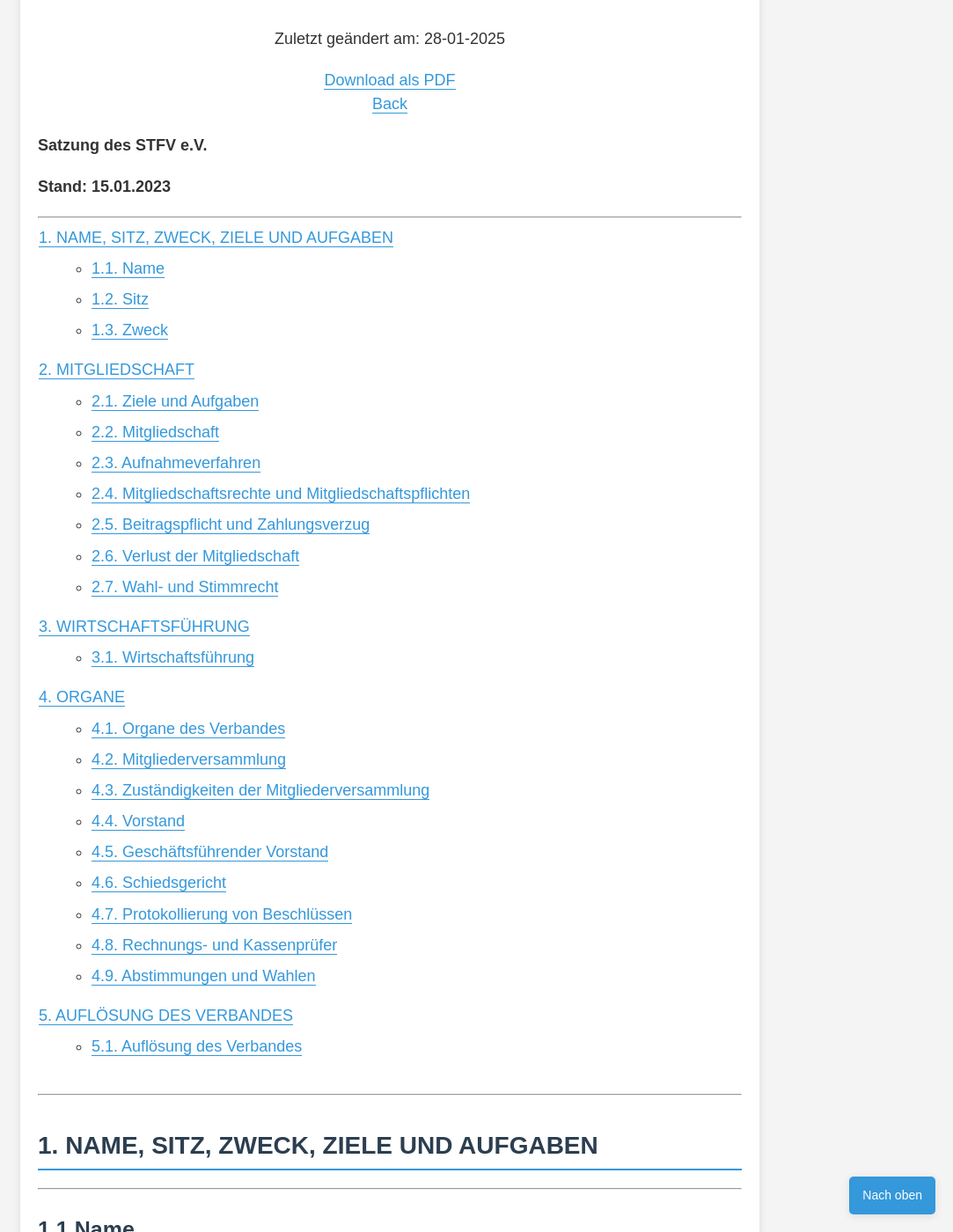
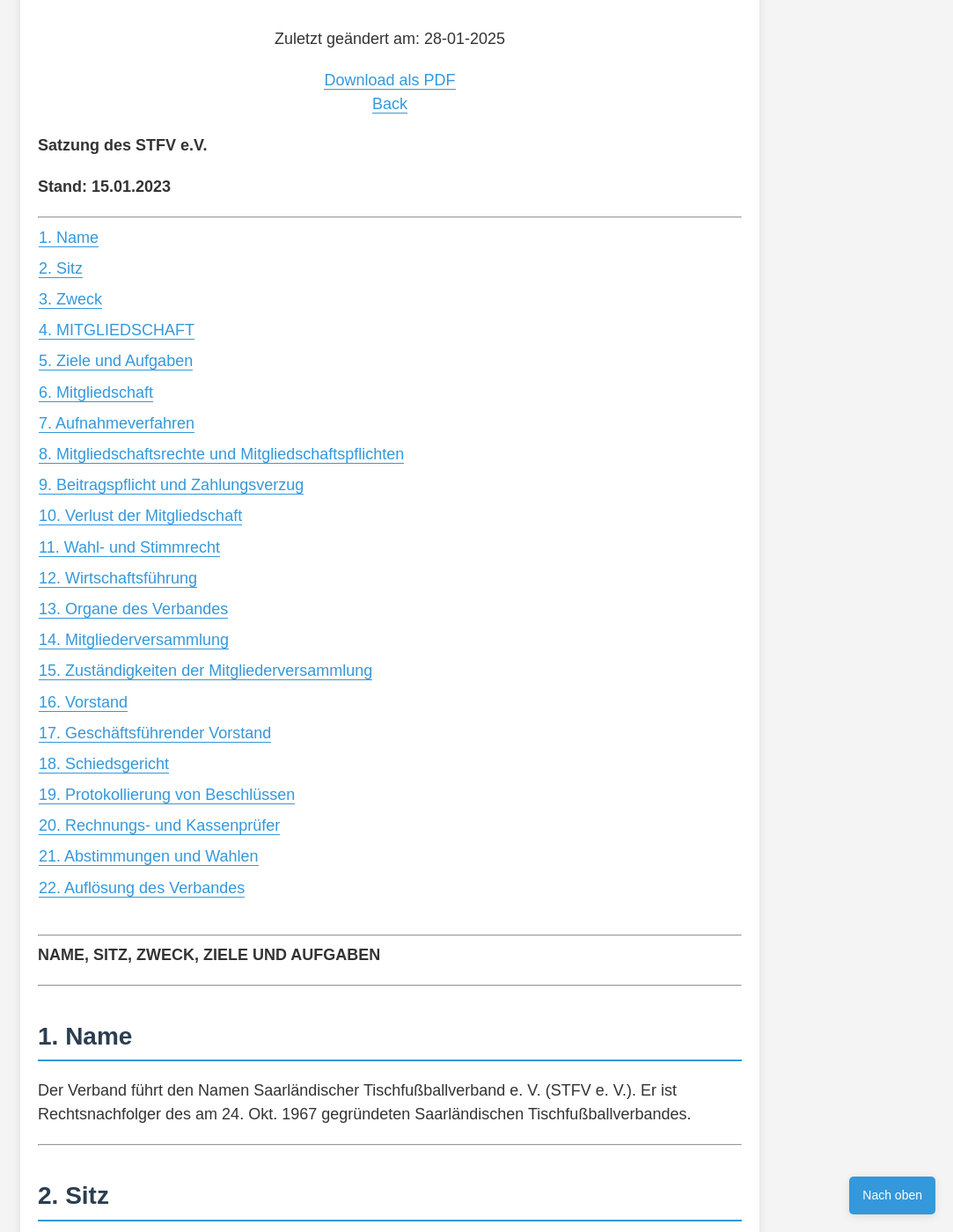
Before and after one commit to Deutscher-Tischfussballbund/stfv-docs, a Jekyll site: the page built from docs/Satzung.md, in a window 1280 px wide and 1400 px high, scrolled down 615 px. Shown: the whole window at 88% size, without its empty margins (197-1280 px from the left). Built offline with Jekyll 4.4.1, drawn with Linux system fonts in a browser that asks for light colours; our own code applies the rules of GitHub Pages for plain Markdown files.

Commit message:
Update Satzung.md

```diff
--- a/docs/Satzung.md
+++ b/docs/Satzung.md
@@ -24,23 +24,23 @@
 
 ---
 
-# NAME, SITZ, ZWECK, ZIELE UND AUFGABEN
+**NAME, SITZ, ZWECK, ZIELE UND AUFGABEN**
 
 ---
 
-## Name
+# Name
 
 Der Verband führt den Namen Saarländischer Tischfußballverband e. V. (STFV e. V.). Er ist Rechtsnachfolger des am 24. Okt. 1967 gegründeten Saarländischen Tischfußballverbandes.
 
 ---
 
-## Sitz
+# Sitz
 
 Der Verband hat seinen Sitz in 66564 Ottweiler. Er ist im Vereinsregister beim Amtsgericht Ottweiler eingetragen.
 
 ---
 
-## Zweck
+# Zweck
 
 1. Der Saarländische Tischfußballverband e. V. verfolgt ausschließlich, unmittelbar und selbstlos gemeinnützige Zwecke im Sinne des Abschnitts „steuerbegünstigte Zwecke“ der Abgabenordnung. Der Verband ist uneigennützig tätig, er verfolgt nicht in erster Linie eigenwirtschaftliche Zwecke. Mittel des Verbandes dürfen nur für die satzungsmäßigen Zwecke verwendet werden. Die Mitglieder erhalten keine Zuwendungen aus Mitteln des Verbandes. Es darf keine Person durch Ausgaben, die dem Zweck des Verbandes fremd sind, oder durch unverhältnismäßig hohe Vergütungen begünstigt werden.
 
@@ -60,7 +60,7 @@
 
 ---
 
-## Ziele und Aufgaben
+# Ziele und Aufgaben
 
 
 Der Verband will seinen Mitgliedern sachgerechten Sport ermöglichen durch:
@@ -72,7 +72,7 @@
 
 ---
 
-## Mitgliedschaft
+# Mitgliedschaft
 
 1. Der Verband nimmt jeden Tischfußballverein zum Mitglied auf, der seinen Sitz im Wirkungsbereich des Verbandes hat, sofern dieser die Ziele und Aufgaben des Verbandes mitzutragen bereit ist.
 
@@ -85,7 +85,7 @@
 
 ---
 
-## Aufnahmeverfahren
+# Aufnahmeverfahren
 
 1. Die Aufnahme als Mitglied erfolgt auf Antrag des Bewerbers an den 1. Vorsitzenden des
 Verbandes.
@@ -106,7 +106,7 @@
 
 ---
 
-## Mitgliedschaftsrechte und Mitgliedschaftspflichten
+# Mitgliedschaftsrechte und Mitgliedschaftspflichten
 
 1. Jedes Mitglied hat das Recht, an Veranstaltungen, Wahlen und Abstimmungen des Verbandes im Rahmen der Gesetze und der satzungsrechtlichen Bestimmungen teilzunehmen.
 
@@ -114,7 +114,7 @@
 
 ---
 
-## Beitragspflicht und Zahlungsverzug
+# Beitragspflicht und Zahlungsverzug
 
 1. Jedes Mitglied hat Beiträge zu entrichten sowie die von der Mitgliederversammlung beschlossene Aufnahmegebühr und Kaution zu zahlen.
 
@@ -128,7 +128,7 @@
 
 ---
 
-## Verlust der Mitgliedschaft
+# Verlust der Mitgliedschaft
 
 Die Mitgliedschaft endet durch Austritt, Ausschluss oder Auflösung des Verbandes.
 
@@ -152,7 +152,7 @@
 
 ---
 
-## Wahl- und Stimmrecht
+# Wahl- und Stimmrecht
 
 1. Wahl- und stimmberechtigt in der Mitgliederversammlung sind die Vertreter der angeschlossenen Vereine.
 
@@ -164,11 +164,11 @@
 
 ---
 
-# WIRTSCHAFTSFÜHRUNG
+**WIRTSCHAFTSFÜHRUNG**
 
 ---
 
-## Wirtschaftsführung
+# Wirtschaftsführung
 
 1. Geschäftsjahr ist das Kalenderjahr.
 
@@ -180,11 +180,11 @@
 
 ---
 
-# ORGANE
+**ORGANE**
 
 ---
 
-## Organe des Verbandes
+# Organe des Verbandes
 
 Organe des Verbandes sind
 1. die Mitgliederversammlung
@@ -198,7 +198,7 @@
 
 ---
 
-## Mitgliederversammlung
+# Mitgliederversammlung
 
 1. Oberstes Organ des Verbandes ist die Mitgliederversammlung.
 
@@ -216,7 +216,7 @@
 
 ---
 
-## Zuständigkeiten der Mitgliederversammlung
+# Zuständigkeiten der Mitgliederversammlung
 
 1. Die Mitgliederversammlung beschließt über alle den Verband betreffenden Angelegenheiten von grundsätzlicher Bedeutung.
 2. Sie beschließt über die Satzung, Beiträge, Aufnahmeentgelte und Umlagen.
@@ -228,7 +228,7 @@
 
 ---
 
-## Vorstand
+# Vorstand
 
 1. Der Verband wird von einem Gesamtvorstand geleitet und verwaltet. Ihm gehören an:
 
@@ -289,7 +289,7 @@
 
 ---
 
-## Geschäftsführender Vorstand
+# Geschäftsführender Vorstand
 
 1.Zur Erfüllung der laufenden Geschäfte wird ein geschäftsführender Vorstand gebildet. Ihm gehören an:
 a) der Vorsitzende,
@@ -303,7 +303,7 @@
 
 ---
 
-## Schiedsgericht
+# Schiedsgericht
 
 1. Das Schiedsgericht setzt sich zusammen aus dem Schiedsgerichtsvorsitzenden, einem Stellvertreter, sowie 8 Schiedsgerichtbeisitzern und dem Schiedsrichterobmann.
 
@@ -332,7 +332,7 @@
 
 ---
 
-## Protokollierung von Beschlüssen
+# Protokollierung von Beschlüssen
 
 Über die Beschlüsse der Mitgliederversammlung des Vorstandes, sowie der sonstigen Organe mit Ausnahme des Schiedsgerichtes ist jeweils ein Protokoll anzufertigen, das vom Versammlungsleiter und vom Schriftführer zu unterzeichnen ist.
 
@@ -340,7 +340,7 @@
 
 ---
 
-## Rechnungs- und Kassenprüfer
+# Rechnungs- und Kassenprüfer
 
 1.Die Mitgliederversammlung wählt zur Rechnungs- und Kassenprüfung zwei Prüfer, die nicht dem Vorstand des Verbandes angehören dürfen.
 
@@ -350,7 +350,7 @@
 
 ---
 
-## Abstimmungen und Wahlen
+# Abstimmungen und Wahlen
 
 1. Beschlüsse werden mit einfacher Stimmenmehrheit der abgegebenen Stimmen gefasst. Stimmenthaltungen werden nicht mitgezählt. Stimmengleichheit bedeutet grundsätzlich Ablehnung.
 
@@ -362,11 +362,11 @@
 
 ---
 
-# AUFLÖSUNG DES VERBANDES
+**AUFLÖSUNG DES VERBANDES**
 
 ---
 
-## Auflösung des Verbandes
+# Auflösung des Verbandes
 
 1. Die Auflösung des Verbandes kann nur mit einer Frist von 14 Tagen einberufenen Mitgliederversammlung beschlossen werden. Auf der Tagesordnung dieser Versammlung darf nur der Punkt “Auflösung des Verbandes" stehen.
 
```
